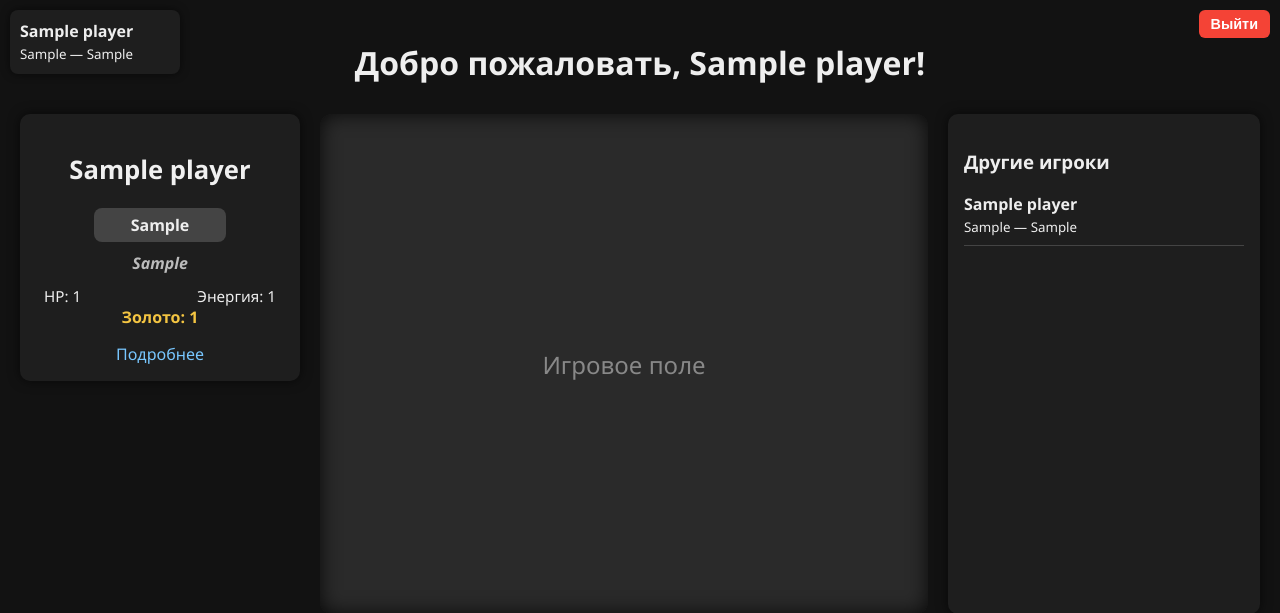
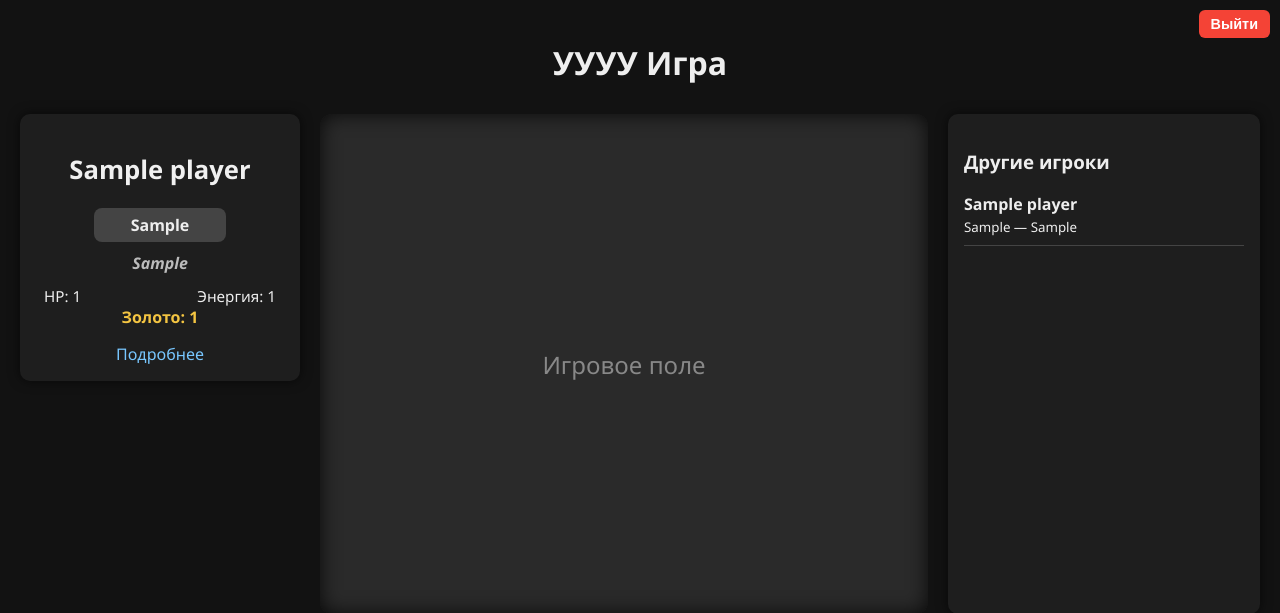
Before and after one commit to IndieGO86/flask-game, a Flask app: template templates/index.html in a window 1280 px wide. Shown: the top 613 px of the page. Run offline with Flask 3, Linux system fonts and the light colour scheme; the template is opened without the code that fills it: values that come from a table or form of the project are taken from there, others are empty; tables that the repository leaves empty hold one stand-in row (values such as "Sample post").

Commit message:
login page2

```diff
--- a/templates/index.html
+++ b/templates/index.html
@@ -101,17 +101,6 @@
       background-color: #d32f2f;
     }
 
-    .avatar-box {
-      position: fixed;
-      top: 10px;
-      left: 10px;
-      background: #1e1e1e;
-      border-radius: 8px;
-      padding: 10px;
-      box-shadow: 0 0 8px rgba(0,0,0,0.6);
-      z-index: 100;
-      min-width: 150px;
-    }
 
     .field {
       flex: 1;
@@ -141,11 +130,6 @@
 <body>
 
   {% if player %}
-    <!-- Аватар игрока -->
-    <div class="avatar-box">
-      <strong>{{ player.name }}</strong><br>
-      <small>{{ player.race }} — {{ player.player_class }}</small>
-    </div>
 
     <!-- Кнопка выхода -->
     <form class="logout-form" method="post" action="{{ url_for('logout') }}">
@@ -153,7 +137,7 @@
     </form>
 
     <!-- Заголовок -->
-    <h1>Добро пожаловать, {{ player.name }}!</h1>
+    <h1>УУУУ Игра</h1>
 
     <!-- Основной блок -->
     <div class="container">
```
